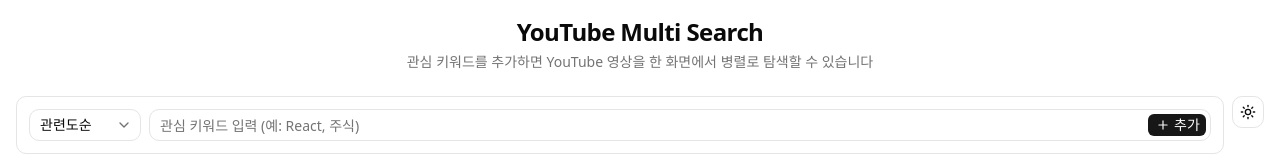
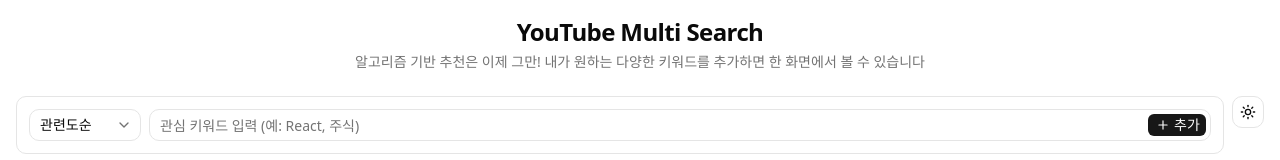
Before and after one commit to Hasung-Kim/something-new, a Next.js app: page / in a window 1280 px wide. Shown: the top 160 px of the page. Built offline with nearby package versions, Linux system fonts and the light colour scheme.

Commit message:
chore: update page description

```diff
--- a/app/page.tsx
+++ b/app/page.tsx
@@ -15,7 +15,7 @@
         <div className="mb-6 text-center">
           <h1 className="text-2xl font-bold tracking-tight">YouTube Multi Search</h1>
           <p className="text-sm text-muted-foreground mt-1">
-            관심 키워드를 추가하면 YouTube 영상을 한 화면에서 병렬로 탐색할 수 있습니다
+            알고리즘 기반 추천은 이제 그만! 내가 원하는 다양한 키워드를 추가하면 한 화면에서 볼 수 있습니다
           </p>
         </div>
         <header className="mb-4 flex gap-2 items-start">
```
